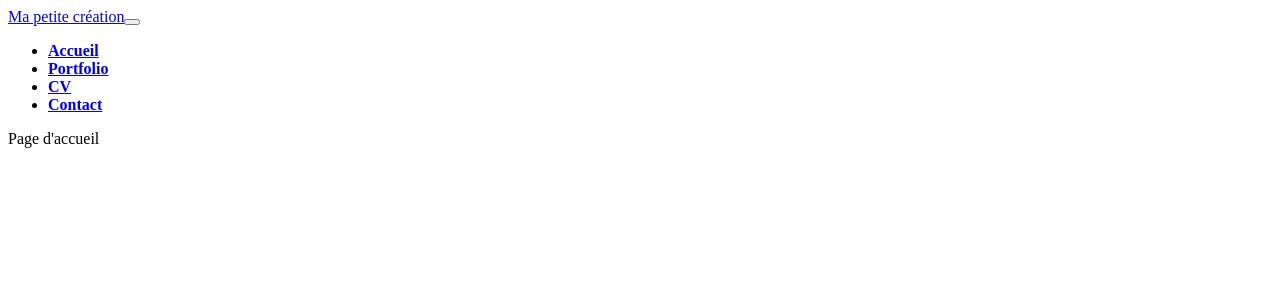
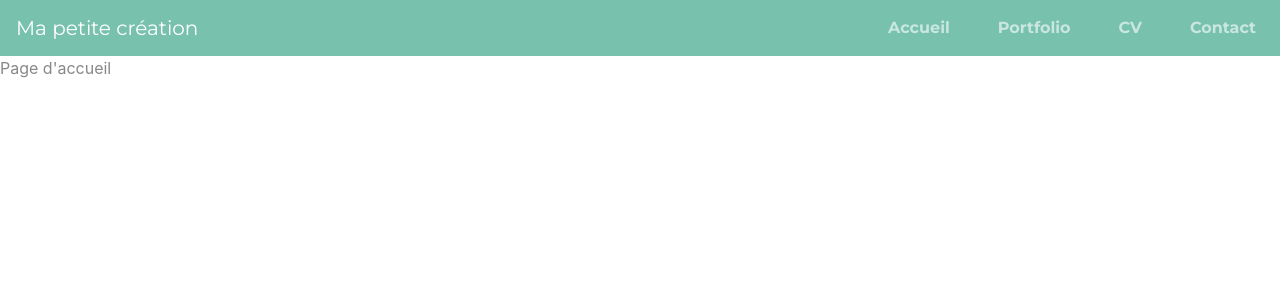
Before and after one commit to Zesysy/my-web-site, a Next.js app: page / in a window 1280 px wide. Shown: the top 300 px of the page. Built offline with nearby package versions, Linux system fonts and the light colour scheme.

Commit message:
[WIP] adding a layout component that uses Head and NavbarHeader, to serve in each page of the site. fails to create the footer and add an activeclassname in the navbar

```diff
--- a/components/Layout.jsx
+++ b/components/Layout.jsx
@@ -0,0 +1,13 @@
+import Head from "./Head";
+import NavbarHeader from "./NavbarHeader";
+
+const Layout = ({ children }) => {
+  return (
+    <>
+      <Head />
+      <NavbarHeader />
+      {children}
+    </>
+  );
+};
+export default Layout;
--- a/pages/contact.js
+++ b/pages/contact.js
@@ -1,6 +1,8 @@
+import Layout from "../components/Layout";
+
 const Contact = () => (
   <div>
-    <p>Page de contact</p>
+    <Layout>Page de contact</Layout>
   </div>
 );
 
--- a/pages/cv.js
+++ b/pages/cv.js
@@ -1,6 +1,8 @@
+import Layout from "../components/Layout";
+
 const Cv = () => (
   <div>
-    <p>Page du CV</p>
+    <Layout>Page du CV</Layout>
   </div>
 );
 
--- a/pages/index.js
+++ b/pages/index.js
@@ -1,9 +1,8 @@
-import NavBarHeader from "../components/NavbarHeader";
+import Layout from "../components/Layout";
 
 const Index = () => (
   <div>
-    <NavBarHeader />
-    <p>Page d'accueil</p>
+    <Layout>Page d'accueil</Layout>
   </div>
 );
 
--- a/pages/portfolio.js
+++ b/pages/portfolio.js
@@ -1,6 +1,8 @@
+import Layout from "../components/Layout";
+
 const Portfolio = () => (
   <div>
-    <p>Page du portfolio</p>
+    <Layout>Page du portfolio</Layout>
   </div>
 );
 
```
